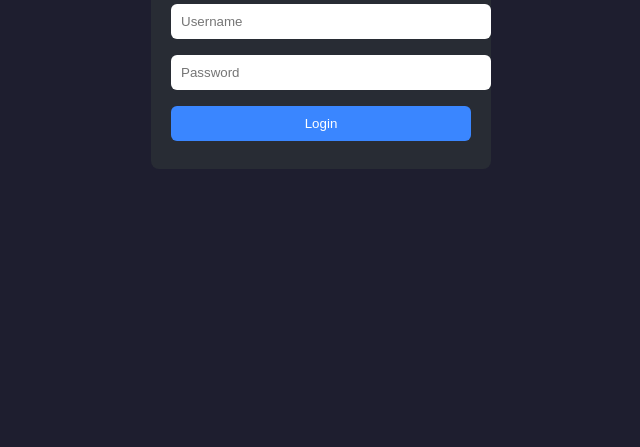
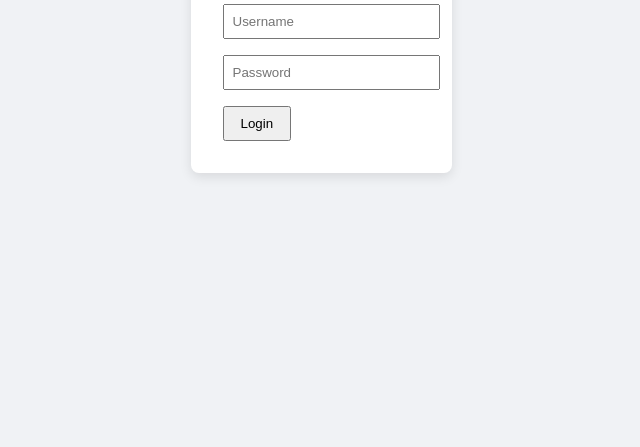
Before and after one commit to RobloxScripter2025/Al, a website: page public/admin.html in a window 1280 px wide. Shown: the part 369-816 px from the top of the page, without its empty margins (319-959 px from the left). Drawn offline with Linux system fonts and the light colour scheme.

Commit message:
Update admin.html

```diff
--- a/public/admin.html
+++ b/public/admin.html
@@ -2,88 +2,21 @@
 <html lang="en">
 <head>
   <meta charset="UTF-8">
-  <title>OGMSAI Admin</title>
   <meta name="viewport" content="width=device-width, initial-scale=1.0">
+  <title>Admin Login</title>
   <style>
-    body {
-      background: #1e1e2f;
-      color: #e6e6e6;
-      font-family: Arial, sans-serif;
-      display: flex;
-      justify-content: center;
-      align-items: center;
-      height: 100vh;
-    }
-    .panel {
-      background: #282c34;
-      padding: 20px;
-      border-radius: 8px;
-      width: 300px;
-      text-align: center;
-    }
-    input, button {
-      margin: 8px 0;
-      padding: 10px;
-      border: none;
-      border-radius: 6px;
-      width: 100%;
-    }
-    button {
-      background: #3a86ff;
-      color: white;
-      cursor: pointer;
-    }
+    body { font-family: Arial, sans-serif; display: flex; justify-content: center; align-items: center; height: 100vh; background: #f0f2f5; }
+    form { background: white; padding: 2rem; border-radius: 8px; box-shadow: 0 4px 12px rgba(0,0,0,0.1); }
+    input { display: block; margin: 1rem 0; padding: 0.5rem; width: 100%; }
+    button { padding: 0.5rem 1rem; cursor: pointer; }
   </style>
 </head>
 <body>
-  <div class="panel">
-    <h2>OGMSAI Admin</h2>
-    <div id="loginForm">
-      <input id="username" placeholder="Username">
-      <input id="password" type="password" placeholder="Password">
-      <button onclick="login()">Login</button>
-    </div>
-    <div id="controls" style="display:none;">
-      <p>Status: <span id="status">Checking...</span></p>
-      <button onclick="toggleAI(true)">Enable AI</button>
-      <button onclick="toggleAI(false)">Disable AI</button>
-    </div>
-  </div>
-
-  <script>
-    let loggedIn = false;
-
-    async function login() {
-      const username = document.getElementById("username").value;
-      const password = document.getElementById("password").value;
-
-      const res = await fetch("/api/admin/login", {
-        method: "POST",
-        headers: {"Content-Type": "application/json"},
-        body: JSON.stringify({ username, password })
-      });
-      const data = await res.json();
-
-      if (data.success) {
-        loggedIn = true;
-        document.getElementById("loginForm").style.display = "none";
-        document.getElementById("controls").style.display = "block";
-        document.getElementById("status").textContent = "Enabled";
-      } else {
-        alert("Invalid login!");
-      }
-    }
-
-    async function toggleAI(enabled) {
-      if (!loggedIn) return;
-      const res = await fetch("/api/admin/toggle", {
-        method: "POST",
-        headers: {"Content-Type": "application/json"},
-        body: JSON.stringify({ enabled })
-      });
-      const data = await res.json();
-      document.getElementById("status").textContent = data.aiEnabled ? "Enabled" : "Disabled";
-    }
-  </script>
+  <form method="POST" action="/admin/login">
+    <h2>Admin Login</h2>
+    <input type="text" name="username" placeholder="Username" required />
+    <input type="password" name="password" placeholder="Password" required />
+    <button type="submit">Login</button>
+  </form>
 </body>
 </html>
```
